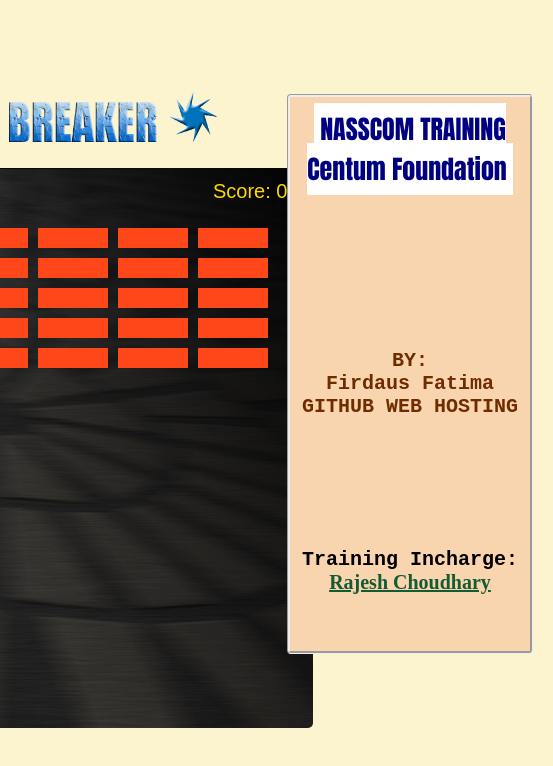
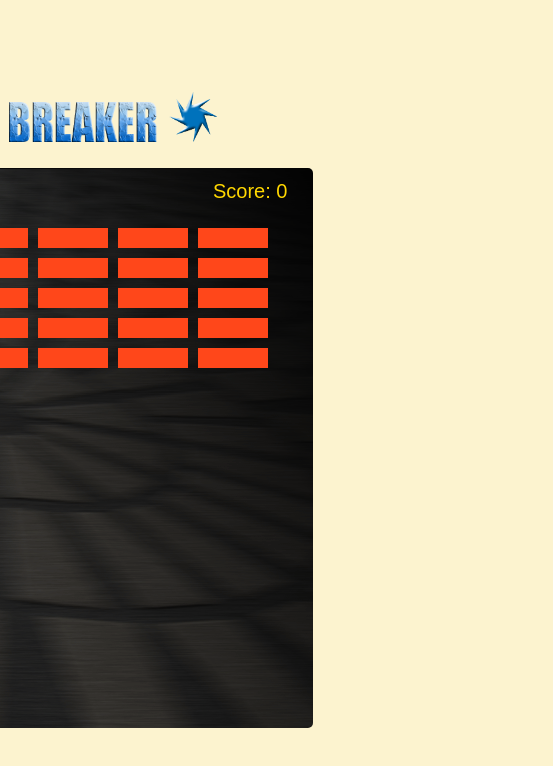
Before and after one commit to Rajesh-Centum/brickbreaker.github.io, a plain HTML site: page index.html in a window 1280 px wide. Shown: the full height of the page, 727-1280 px from the left. Drawn offline with Linux system fonts and the light colour scheme.

Commit message:
Update index.html

```diff
--- a/index.html
+++ b/index.html
@@ -10,7 +10,7 @@
   <body>
     <h2><img src="namelogo.png" style="height:40px;width:240px"><img src="brick.png"><img src="breaker.png"><img class='img2' src="strike.png">
 	</h2>
-	<div style="font-family:courier new;
+	<!--<div style="font-family:courier new;
 	font-size:20px;color: #6e2c00;font-weight:bolder">
 
 	<span style="font-family:Impact;font-size:26px;color:navy;background-color:white;padding:6px;">
@@ -24,7 +24,7 @@
 	<p style="position:relative;top:250px;color:black">
 		Training Incharge:<br><span style="font-family:monotype corsiva;color: #145a32;"><u>Rajesh Choudhary</u></span>
 	</p>
-	</div>
+	</div>-->
 
     <button id="rules-btn" class="btn rules-btn">Show Rules</button>
     <div id="rules" class="rules">
```
